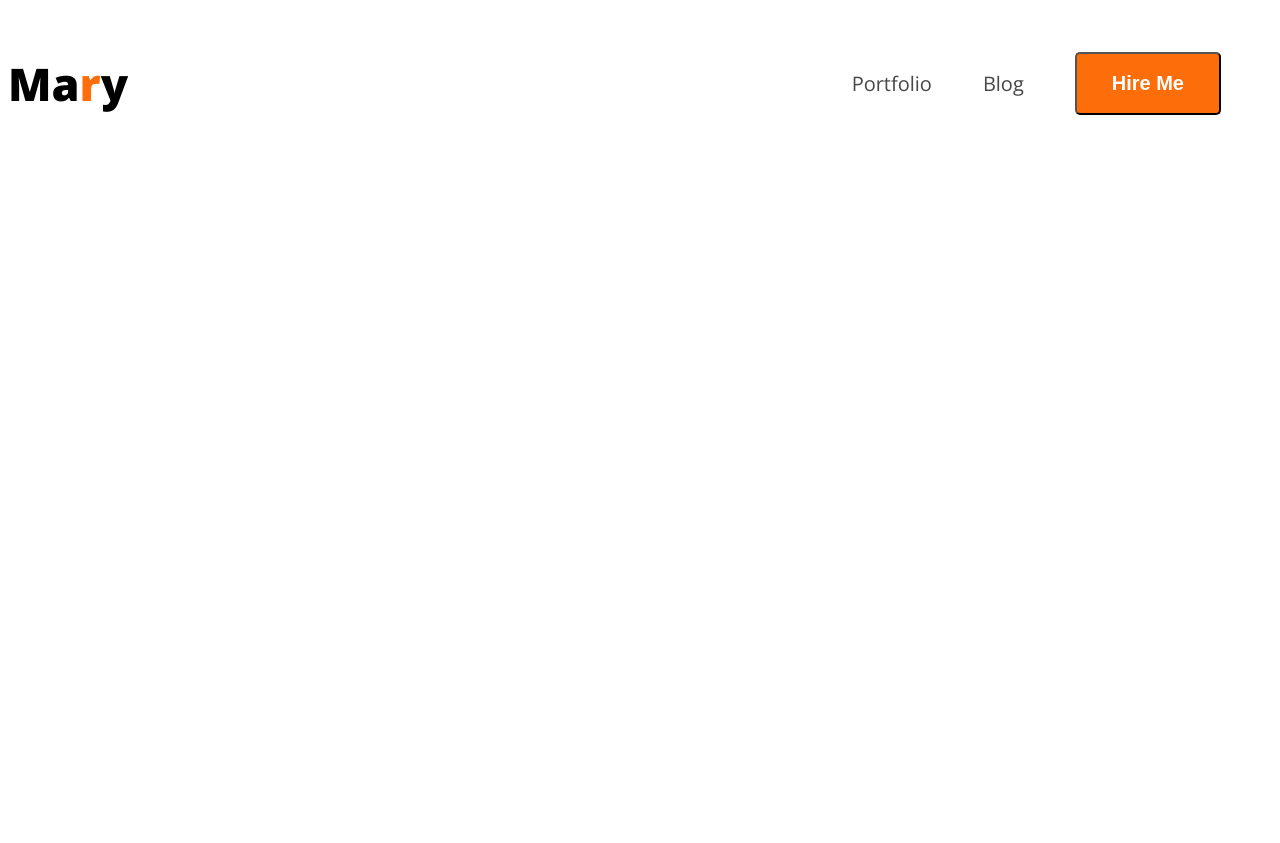
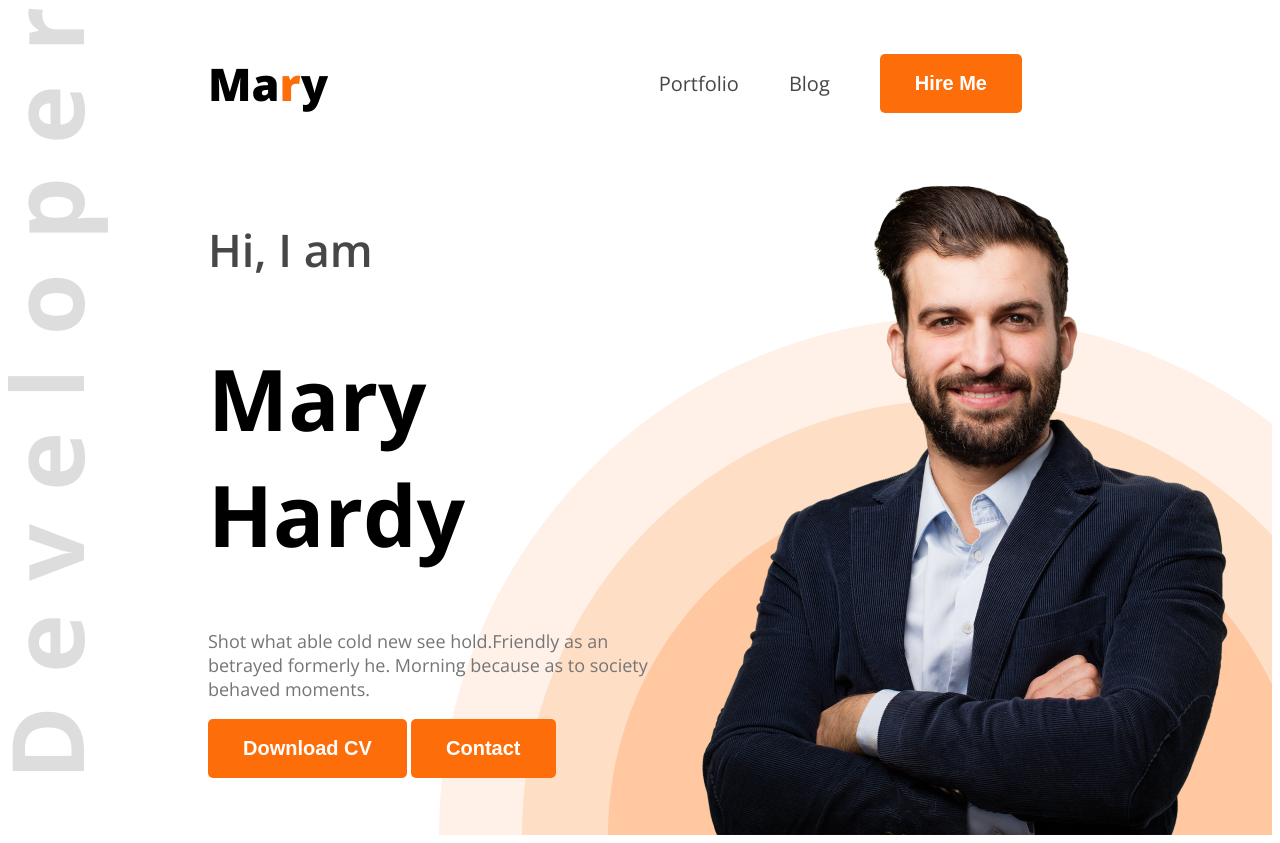
Before and after one commit to sohebakhter/web-dev-portfolio, a plain HTML site: page index.html in a window 1280 px wide. Before the commit the page ends 800 px from the top, so only its background shows below. Drawn offline with nearby package versions, Linux system fonts and the light colour scheme.

Commit message:
resubmission

```diff
--- a/index.html
+++ b/index.html
@@ -13,7 +13,7 @@
 </head>
 
 <body class="open-sans-normal">
-    <header>
+    <header class="header">
         <nav>
             <h3 class="nav-title">Ma<span class="text-primary">r</span>y</h3>
             <ul>
@@ -22,7 +22,17 @@
                 <li><a href=""><button class="btn-primary">Hire Me</button></a></li>
             </ul>
         </nav>
-
+        <div class="banner">
+            <div class="banner-content">
+                <h4 class="banner-greetings dark-2">Hi, I am</h4>
+                <h1 class="banner-title">Mary Hardy</h1>
+                <p class="banner-description">Shot what able cold new see hold.Friendly as an betrayed formerly he.
+                    Morning because as to society behaved moments.</p>
+                <button class="btn-primary">Download CV</button>
+                <button class="btn-primary">Contact</button>
+            </div>
+            <img class="banner-profile-pic" src="images/hardy.png" alt="">
+        </div>
     </header>
     <main>
 
--- a/styles/portfolio.css
+++ b/styles/portfolio.css
@@ -14,12 +14,19 @@
     color: #474747;
 }
 
+/* header */
+.header {
+    background-image: url(../images/developer.png), url(../images/header_bg.png);
+    background-repeat: no-repeat;
+    background-position: top left, bottom right;
+}
+
 /* Nav styles */
 nav {
     display: flex;
     align-items: center;
     justify-content: space-between;
-    margin: 0, 200px;
+    margin: 0 200px;
 
 }
 
@@ -31,24 +38,60 @@ nav {
 
 nav ul {
     display: flex;
-    align-items:center;
+    align-items: center;
 }
 
 
 nav ul li {
     list-style: none;
-    margin-right: 51px;
+    margin-right: 50px;
 }
 
 nav li a {
     text-decoration: none;
     font-size: 20px;
 }
-.btn-primary{
+
+.btn-primary {
     background-color: #FD6E0A;
     font-size: 20px;
     color: #FFFFFF;
-    font-weight:bold;
+    font-weight: bold;
     padding: 18px 35px;
     border-radius: 5px;
+    border: none;
 }
+
+/* banner styles */
+
+.banner {
+    display: flex;
+    justify-content: space-between;
+    margin: 0 35px 0 200px;
+}
+
+.banner-content {
+    max-width: 585px;
+}
+
+.banner-greetings {
+    font-size: 45px;
+    font-weight: 600;
+}
+
+.banner-title {
+    font-weight: bold;
+    font-size: 85px;
+}
+
+.banner-description {
+    font-weight: normal;
+    font-size: 18px;
+    color: #757575;
+    align-items
+}
+
+.banner-profile-pic {
+    width: 584px;
+
+}
```
